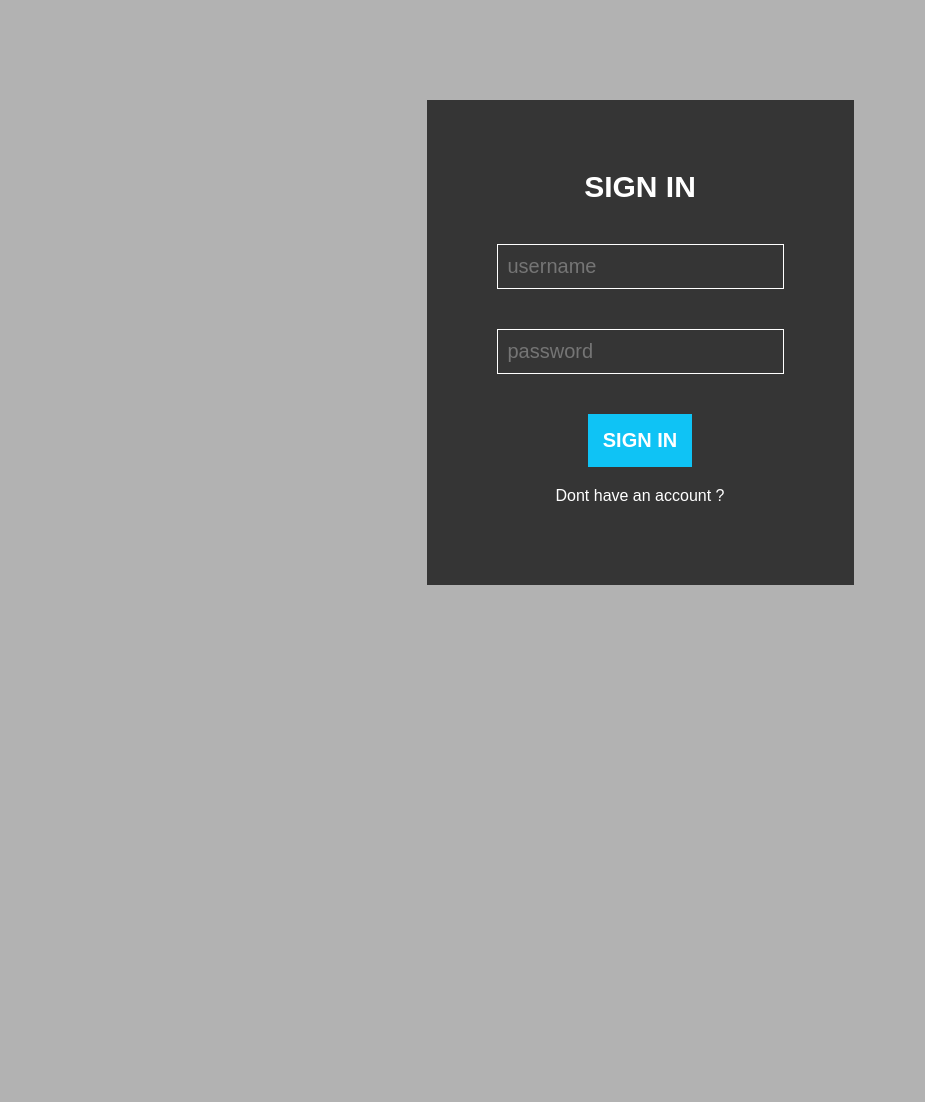
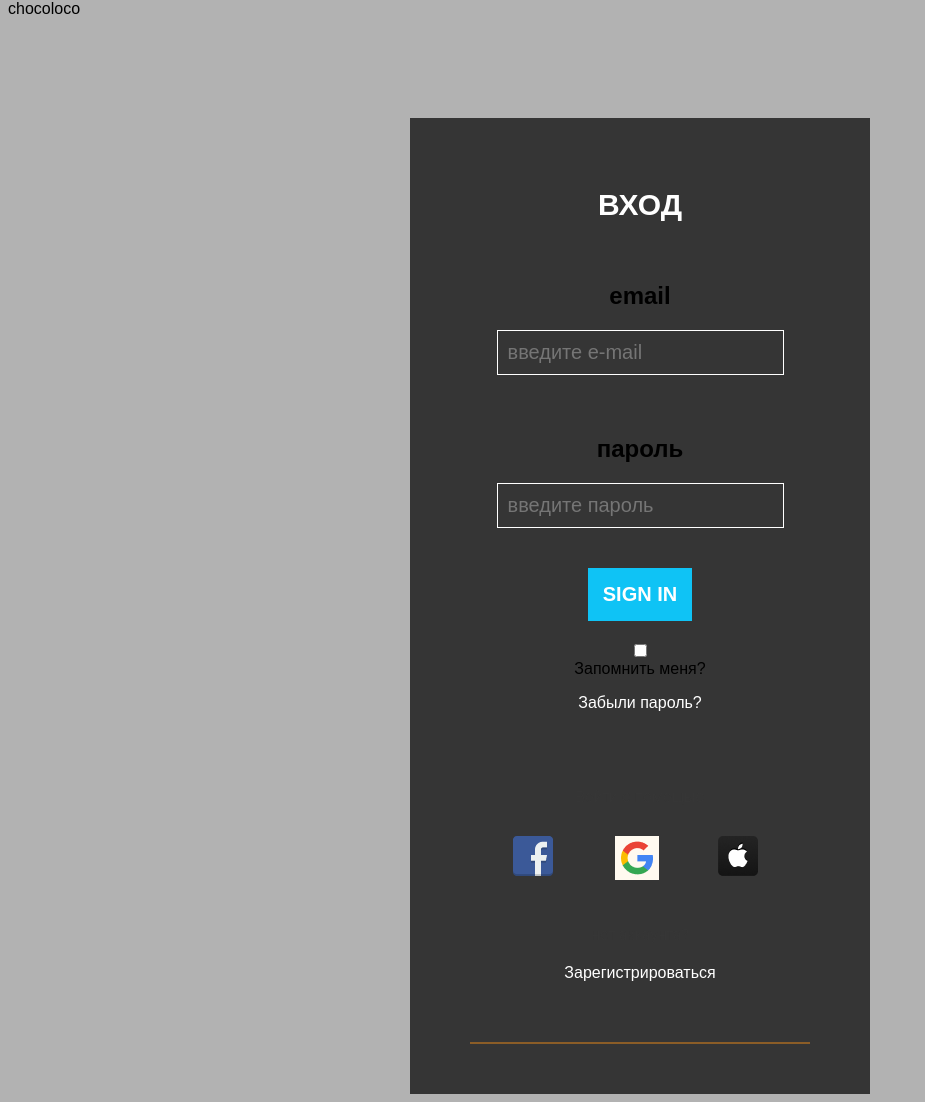
Before and after one commit to college-2023/Syrga-Salima, a Django app: page / in a window 1280 px wide. Shown: the part 66-1168 px from the top of the page, without its empty margins (0-925 px from the left). Before the commit the page ends 651 px from the top, so only its background shows below. Run offline with Django 4.2, Linux system fonts and the light colour scheme.

Commit message:
Update login.html

```diff
--- a/templates/login.html
+++ b/templates/login.html
@@ -1,34 +1,143 @@
-
+<!doctype html>
 <html lang="en">
 <head>
   <meta charset="UTF-8">
   <meta http-equiv="X-UA-Compatible" content="IE=edge">
   <meta name="viewport" content="width=device-width, initial-scale=1.0">
   {% load static %}
-  <link rel="stylesheet" href="{% static 'styles/main.css' %}">
-  <title>Log In</title>
+  <link rel="stylesheet" type="text/css" href="{% static 'styles/main.css' %}">
+  <title>Log In </title>
 </head>
 <body>
+  <style>
+    h4{
+      margin-top: 40px;
+      width: 360px;
+      height: 18px;
+
+      font-family: 'Inter';
+      font-style: normal;
+      font-weight: 200;
+      font-size: 15px;
+      line-height: 18px;
+      text-align: center;
+
+      color: #373737;
+    }
+      .line{
+    width: 338px;
+    height: 0px;
+
+    border: 1px solid #8B5D27;
+
+    /* Inside auto layout */
+    flex: none;
+    order: 7;
+    flex-grow: 0;
+    margin-top: 30px;
+  }
+  .log{
+    display: flex;
+    flex-direction: column;
+  }
+  .icons{
+    display: flex;
+    flex-direction: row;
+    margin-top: 30px;
+    justify-content: space-evenly;
+  }
+.one{
+  background-image: url(https://github.com/csc2023/Syrga-Salima/blob/main/img/facebook_.png?raw=true);
+  width: 50px;
+  height: 50px;
+  background-repeat: no-repeat;
+}
+.two{
+  background-image: url(https://github.com/csc2023/Syrga-Salima/blob/main/img/Google.png?raw=true);
+  width: 50px;
+  height: 50px;
+  background-repeat: no-repeat;
+}
+.three{
+  background-image: url(https://github.com/csc2023/Syrga-Salima/blob/main/img/apple.png?raw=true);
+  width: 50px;
+  height: 50px;
+  background-repeat: no-repeat;
+}
+.with{
+  margin-top: 30px;
+  width: 360px;
+  height: 18px;
+
+  font-family: 'Inter';
+  font-style: normal;
+  font-weight: 200;
+  font-size: 15px;
+  line-height: 18px;
+  text-align: center;
+
+  color: #373737;
+
+
+}
+a #reg{
+
+width: 158px;
+height: 18px;
+
+font-family: 'Inter';
+font-style: normal;
+font-weight: 600;
+font-size: 15px;
+line-height: 18px;
+
+color: #2C2C2C;
+
+
+}
+  </style>
   {% include 'navbar.html' %}
-  <div class="left">  </div>
+  <div class="container">
+  <div class="left">
+  <div class="logo"><span>chocoloco</span></div>
+  </div>
+  <div class="right">
   <div class="form">
 
     <form action="{% url 'loginUser' %}"  method="POST" >
       {% csrf_token %}
 
-      <h1>Sign In</h1>
+      <h1>Вход</h1>
 		<div class="input-form">
-			<input type="text" name="username" placeholder="username">
+      <h2>email</h2>
+			<input type="text" name="username" placeholder="введите e-mail">
 		</div>
 		<div class="input-form">
-			<input type="password" name="password"  placeholder="password">
+      <h2>пароль</h2>
+			<input type="password" name="password"  placeholder="введите пароль">
 		</div>
 		<div class="input-form">
-			<input type="submit" value="Sign In">
-		</div>
-		<a href="{% url 'registerUser' %}" class="forget">Dont have an account ?</a>
+      <input type="submit" value="Sign In" onclick="lsRememberMe()">
+  </div>
+  <input type="checkbox" value="lsRememberMe" id="rememberMe">
+   <label for="rememberMe">Запомнить меня?</label>
+   <p><a href="{% url 'registerUser' %}" class="forget">Забыли пароль?</a></p>
+   <div class="line"></div>
+   <div class="log">
+    <div class="with">Войти с помощью</div>
+    <div class="icons">
+      <div class="one"></div>
+      <div class="two"></div>
+      <div class="three"></div>
+    </div>
+   </div>
+   <div class="reg">
+    <h4>нет аккаунта?</h4>
+    <a href="{% url 'registerUser' %}" class="reg">Зарегистрироваться</a>
+   </div>
 
   </form>
+</div>
 </div>
 <div id="hint">
   {% if messages %}
@@ -39,6 +148,30 @@
   </ul>
   {% endif %}
 </div>
+  </div>
 
 </body>
+<script>
+  const rmCheck = document.getElementById("rememberMe"),
+  emailInput = document.getElementById("email");
+
+if (localStorage.checkbox && localStorage.checkbox !== "") {
+rmCheck.setAttribute("checked", "checked");
+emailInput.value = localStorage.username;
+} else {
+rmCheck.removeAttribute("checked");
+emailInput.value = "";
+}
+
+function lsRememberMe() {
+if (rmCheck.checked && emailInput.value !== "") {
+  localStorage.username = emailInput.value;
+  localStorage.checkbox = rmCheck.value;
+} else {
+  localStorage.username = "";
+  localStorage.checkbox = "";
+}
+}
+</script>
+
 </html>
```
